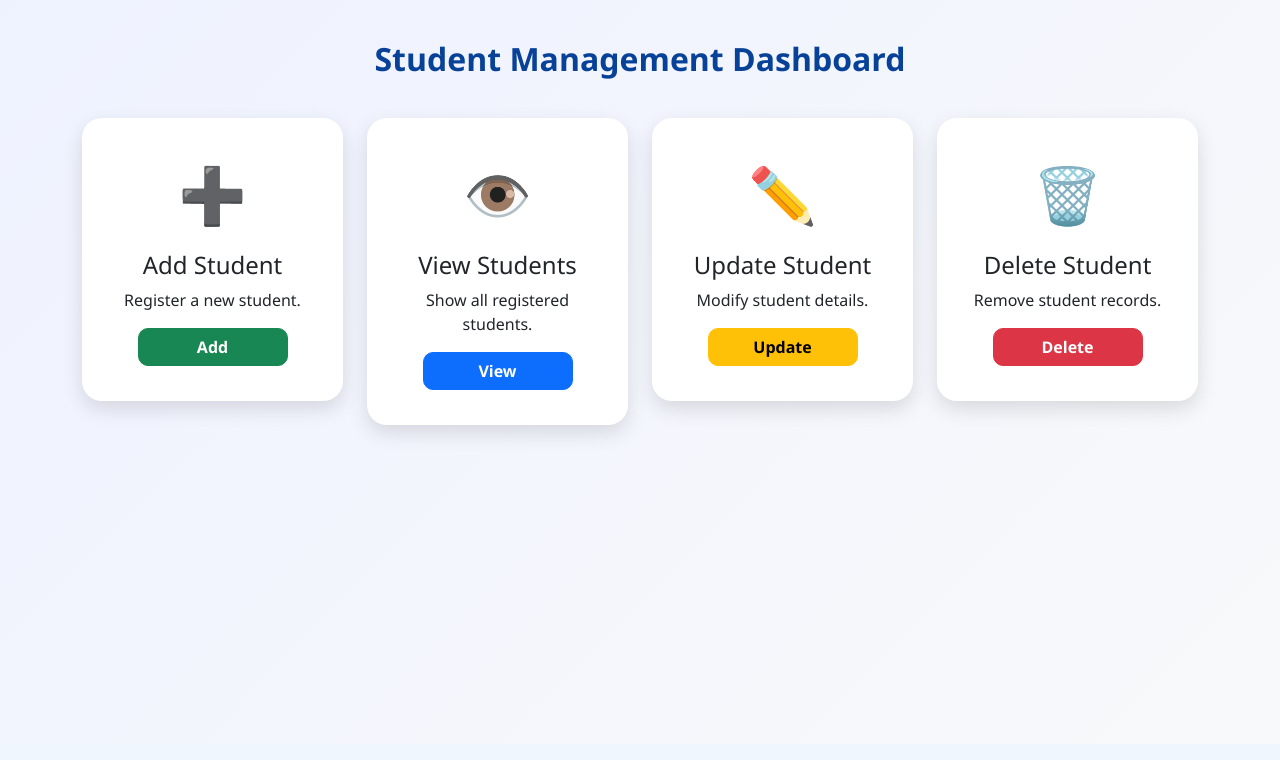
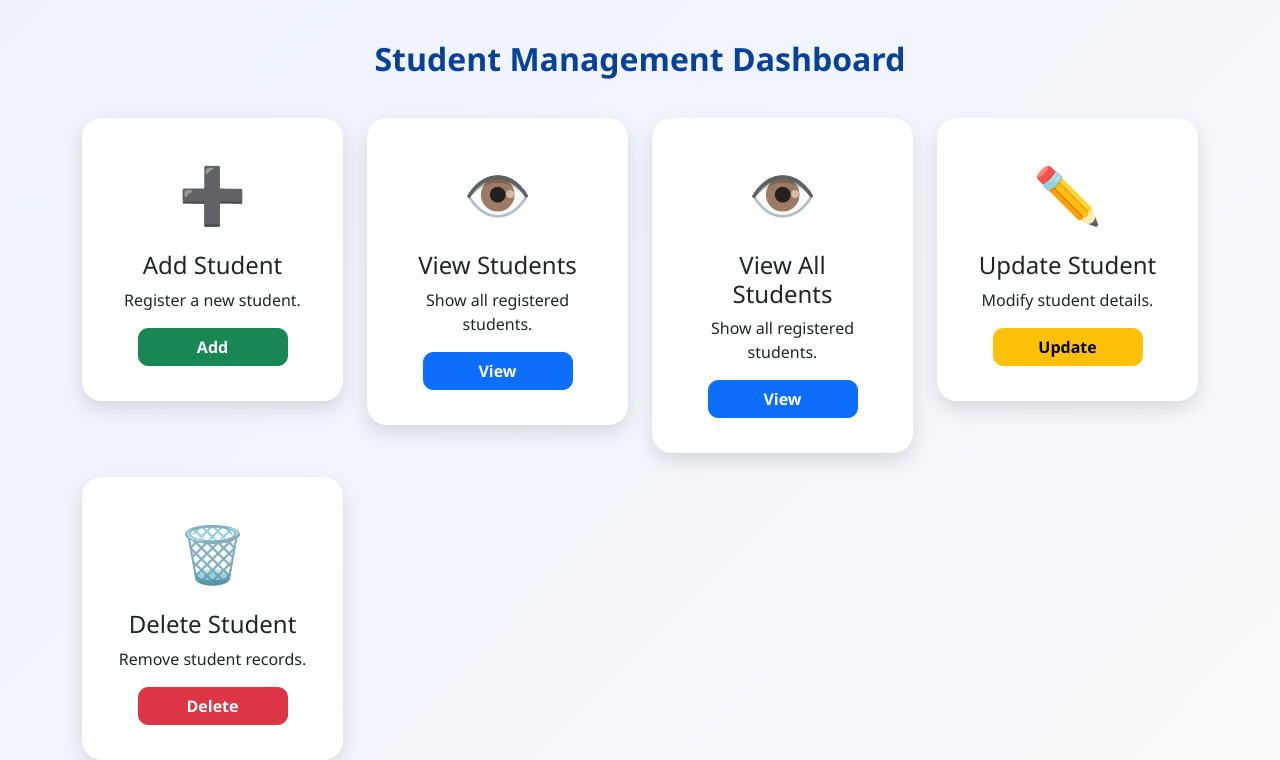
Before and after one commit to jadhavpatil7620-star/online_exam_evaluation, a Django app: page /studentcurdpage/ in a window 1280 px wide. Shown: the part 56-816 px from the top of the page. Before the commit the page ends 493 px from the top, so only its background shows below. Run offline with Django 5.2, Linux system fonts and the light colour scheme.

Commit message:
Adding new buttons to some pages.

```diff
--- a/exam/templates/questions/addquestion.html
+++ b/exam/templates/questions/addquestion.html
@@ -42,6 +42,7 @@
             <a class="navbar-brand fw-bold" href="/">
                 OAEP Admin Panel
             </a>
+            <a href="/questioncurdpage/" class="btn btn-outline-light"><i class="bi bi-box-arrow-left">← Back</i></a>
         </div>
     </nav>
 
--- a/exam/templates/questions/deletequestion.html
+++ b/exam/templates/questions/deletequestion.html
@@ -63,6 +63,7 @@
             <a class="navbar-brand fw-bold" href="#">
                 OAEP Admin Panel
             </a>
+            <a href="/questioncurdpage/" class="btn btn-outline-light"><i class="bi bi-box-arrow-left">← Back</i></a>
         </div>
     </nav>
 
--- a/exam/templates/questions/showallquestions.html
+++ b/exam/templates/questions/showallquestions.html
@@ -62,6 +62,7 @@
             <a class="navbar-brand fw-bold" href="#">
                 OAEP Admin Panel
             </a>
+            <a href="/questioncurdpage/" class="btn btn-outline-light"><i class="bi bi-box-arrow-left">← Back</i></a>
         </div>
     </nav>
 
--- a/exam/templates/questions/updatequestion.html
+++ b/exam/templates/questions/updatequestion.html
@@ -39,6 +39,7 @@
             <a class="navbar-brand fw-bold" href="#">
                 OAEP Admin Panel
             </a>
+            <a href="/questioncurdpage/" class="btn btn-outline-light"><i class="bi bi-box-arrow-left">← Back</i></a>
         </div>
     </nav>
 
--- a/exam/templates/questions/viewquestion.html
+++ b/exam/templates/questions/viewquestion.html
@@ -84,6 +84,7 @@
             <a class="navbar-brand fw-bold" href="#">
                 OAEP Admin Panel
             </a>
+            <a href="/questioncurdpage/" class="btn btn-outline-light"><i class="bi bi-box-arrow-left">← Back</i></a>
         </div>
     </nav>
 
--- a/exam/templates/students/deletestudent.html
+++ b/exam/templates/students/deletestudent.html
@@ -76,6 +76,7 @@
             <a class="navbar-brand fw-bold" href="#">
                 OAEP Admin Panel
             </a>
+            <a href="/studentcurdpage/" class="btn btn-outline-light"><i class="bi bi-box-arrow-left">← Back</i></a>
         </div>
     </nav>
 
--- a/exam/templates/students/showallstudents.html
+++ b/exam/templates/students/showallstudents.html
@@ -53,6 +53,7 @@
             <span class="navbar-brand fw-bold">
                 OAEP Admin Panel
             </span>
+            <a href="/studentcurdpage/" class="btn btn-outline-light"><i class="bi bi-box-arrow-left">← Back</i></a>
         </div>
     </nav>
 
--- a/exam/templates/students/studentcurd.html
+++ b/exam/templates/students/studentcurd.html
@@ -122,6 +122,27 @@
                 </div>
             </div>
 
+            <div class="col-md-6 col-lg-3">
+                <div class="card crud-card">
+                    <div class="card-body">
+
+                        <div class="icon">👁️</div>
+
+                        <h4>View All Students</h4>
+
+                        <p>
+                            Show all registered students.
+                        </p>
+
+                        <a href="/showallstudentpage/"
+                           class="btn btn-primary btn-custom">
+                            View
+                        </a>
+
+                    </div>
+                </div>
+            </div>
+
             <!-- Update Student -->
             <div class="col-md-6 col-lg-3">
                 <div class="card crud-card">
--- a/exam/templates/students/updatestudent.html
+++ b/exam/templates/students/updatestudent.html
@@ -64,6 +64,7 @@
             <a class="navbar-brand fw-bold" href="#">
                 OAEP Admin Panel
             </a>
+            <a href="/adminpage/" class="btn btn-outline-light"><i class="bi bi-box-arrow-left">← Back</i></a>
         </div>
     </nav>
 
--- a/exam/templates/students/viewstudent.html
+++ b/exam/templates/students/viewstudent.html
@@ -32,6 +32,7 @@
             <a class="navbar-brand fw-bold" href="#">
                 OAEP Student Portal
             </a>
+            <a href="/adminpage/" class="btn btn-outline-light"><i class="bi bi-box-arrow-left">← Back</i></a>
         </div>
     </nav>
     <div class="container">
```
